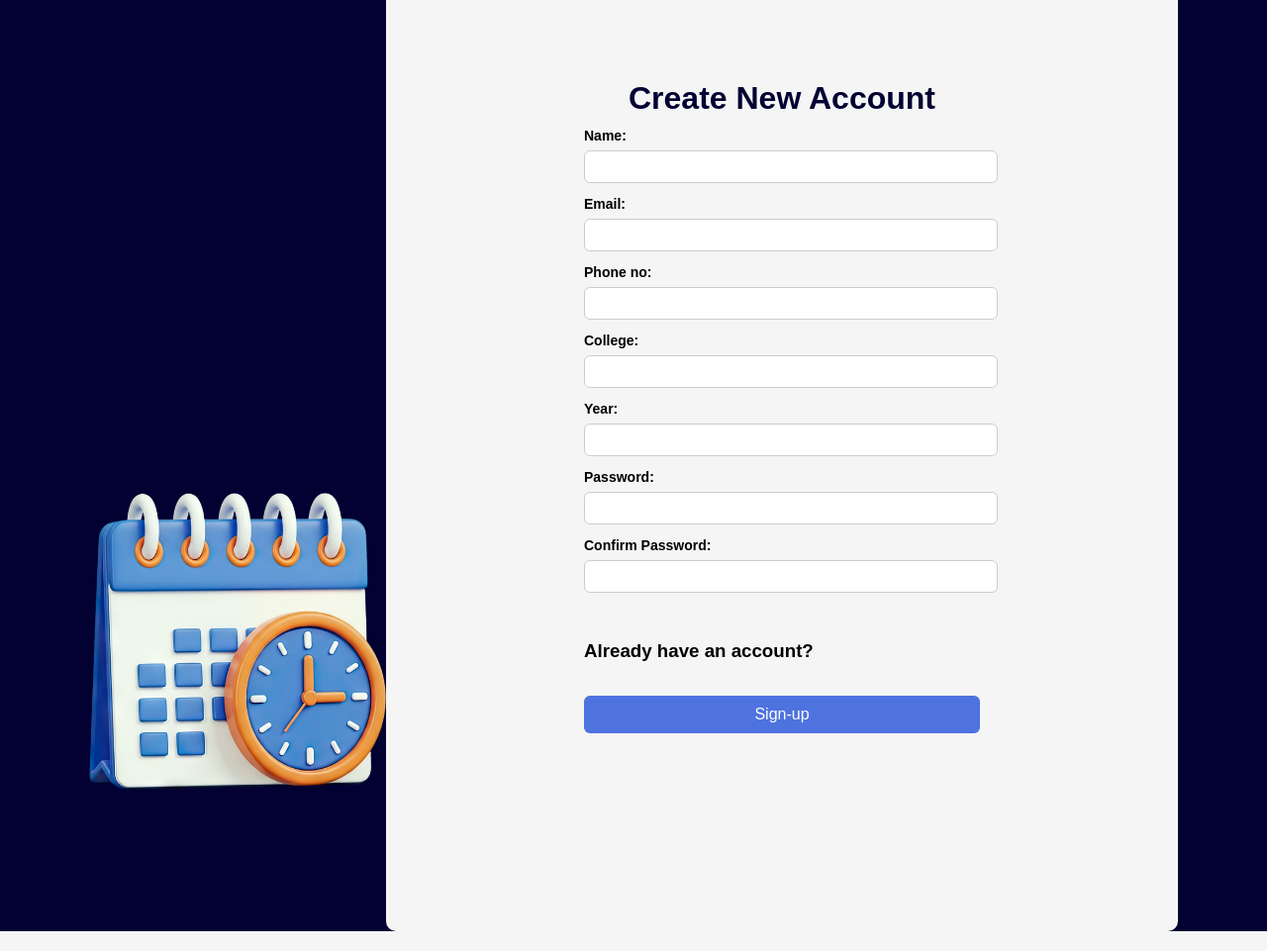
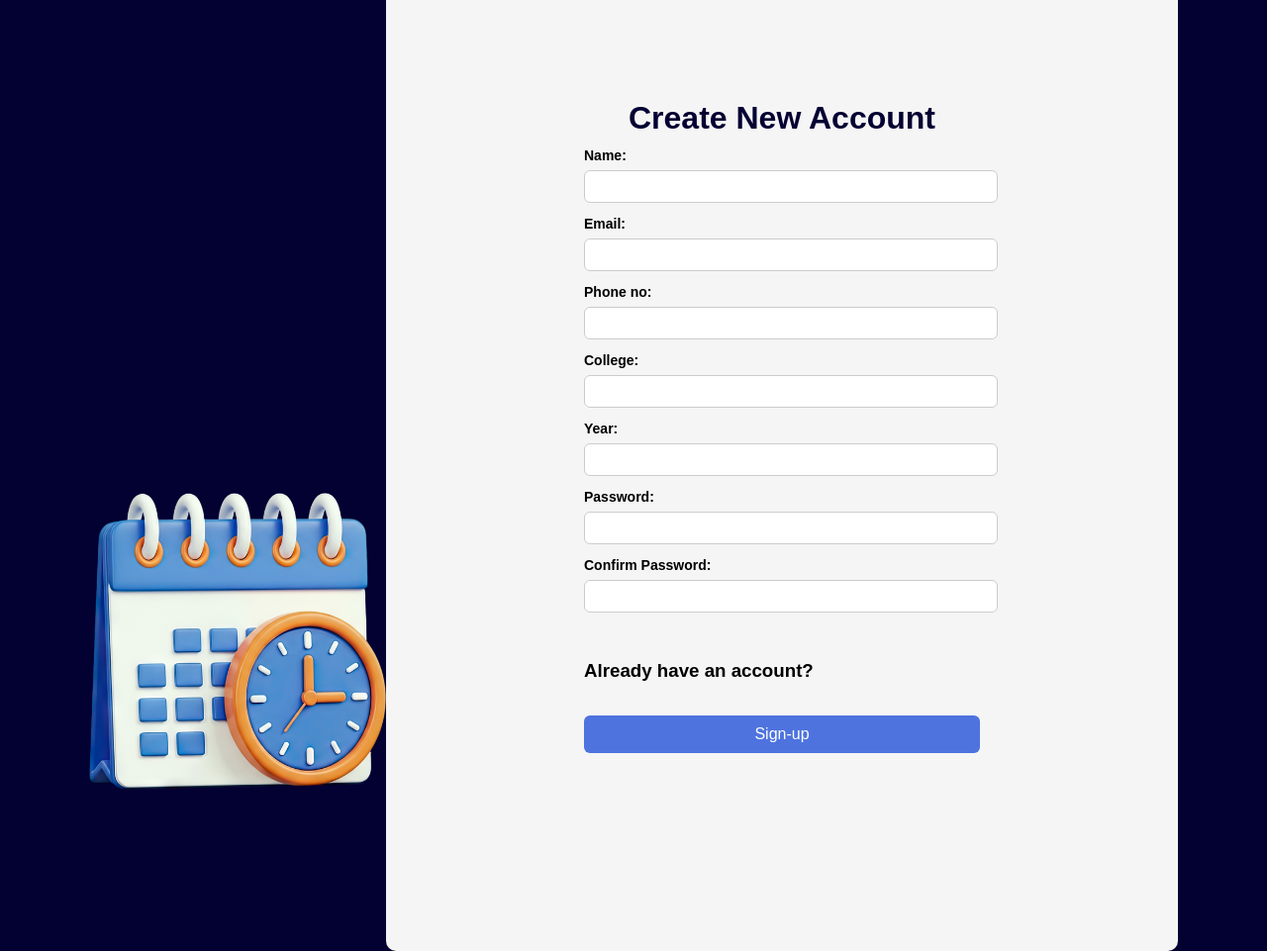
Before and after one commit to Ankitjsr-dev05/Evecustom_BITcoders, a Django app: page /participantsignup/ in a window 1280 px wide. Shown: the whole page at 99% size. Run offline with Django 5.2, Linux system fonts and the light colour scheme.

Commit message:
added margin

```diff
--- a/backend/Evecustom/static/css/signup.css
+++ b/backend/Evecustom/static/css/signup.css
@@ -64,7 +64,7 @@ body {
         background-color: whitesmoke;
         padding: 200px;
         width: 400px;
-
+        margin-top: 40px;
         border-radius: 10px;
         box-shadow: #4e73df;
         text-align:left;
```
Also changed, not shown: backend/Evecustom/templates/participantsignup.html (line endings or trailing spaces).
